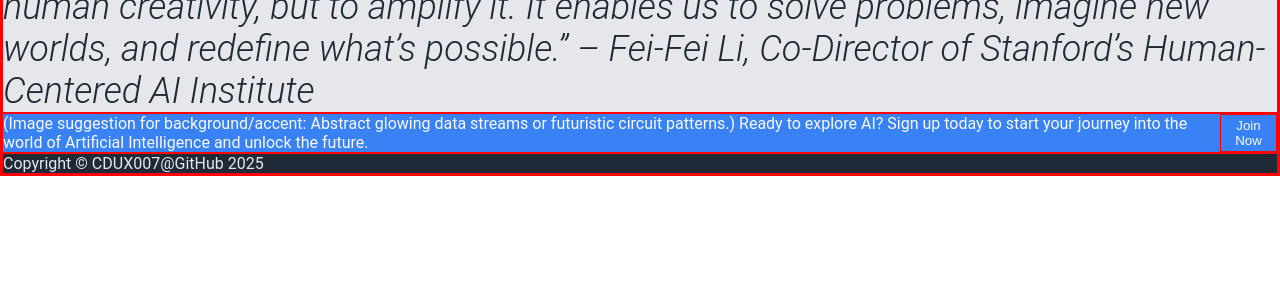
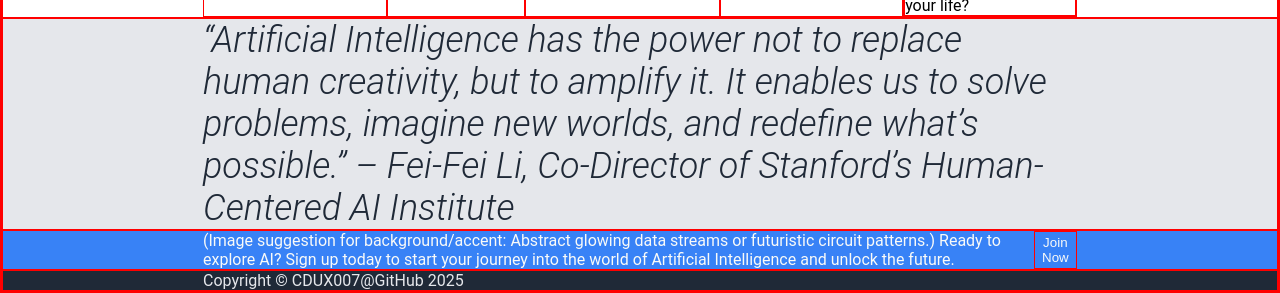
Before and after one commit to CDUX007/odin-landing-page, a plain HTML site: page index.html in a window 1280 px wide. Shown: the part 532-825 px from the top of the page. Before the commit the page ends 800 px from the top, so only its background shows below. Drawn offline with Linux system fonts and the light colour scheme.

Commit message:
Add new body class with padding for the sides
To keep style.css a bit more tidy, removed the body selector from
a bulk application of display: flex; so I could bulk apply the
padding to all the other selectors (added display: flex;
individually back to body)

```diff
--- a/index.html
+++ b/index.html
@@ -60,8 +60,6 @@
     </div>
 
     <div class="quote">
-        This is an inspiring quote, or a testimonial from a customer. Maybe it's just filling up space, or maybe people will actually read it. Who knows? All I know is that it looks nice.
-        -Thor, God of Thunder
         “Artificial Intelligence has the power not to replace human creativity, but to amplify it. It enables us to solve problems, imagine new worlds, and redefine what’s possible.”
         – Fei-Fei Li, Co-Director of Stanford’s Human-Centered AI Institute
     </div>
--- a/style.css
+++ b/style.css
@@ -3,13 +3,15 @@
 }
 
 body {
+    display: flex;
     flex-direction: column;
     font-family: Roboto, sans-serif;
     margin: 0;
 }
 
-body, .header, .hero, .info, .quote, .call, .footer {
+.header, .hero, .info, .quote, .call, .footer {
     display: flex;
+    padding: 0 200px;
 }
 
 .header, .hero, .footer {
```
